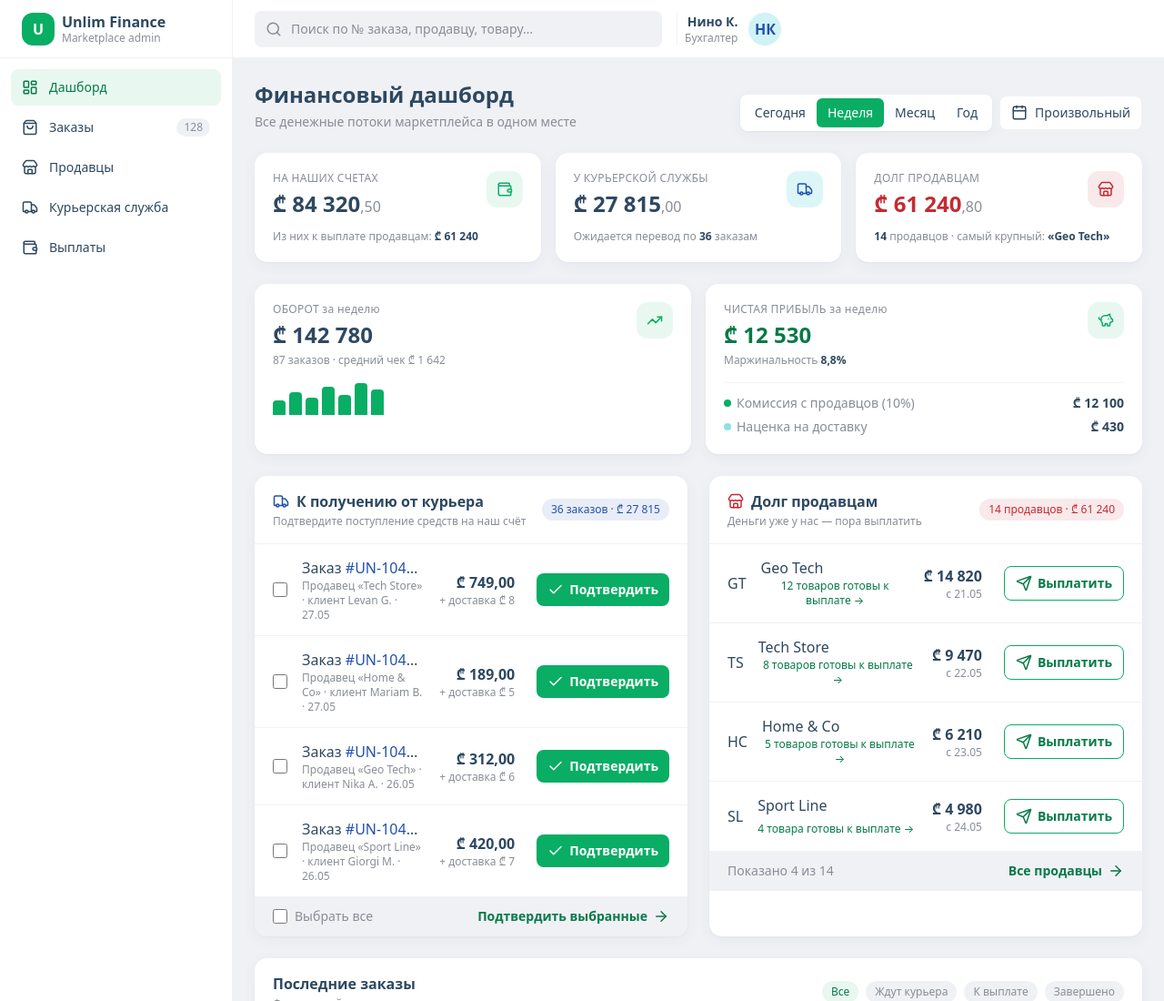
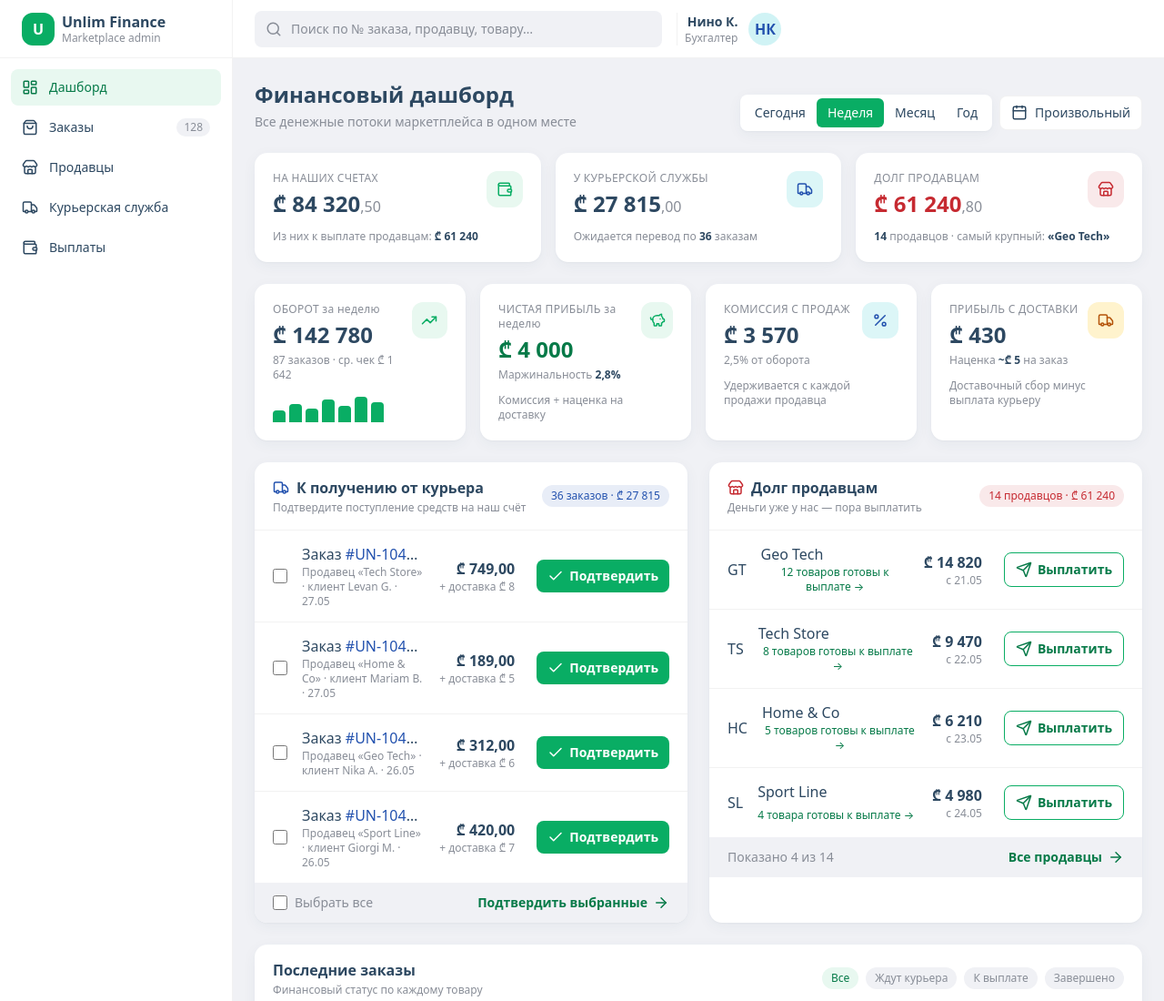
Before and after one commit to alehuiux-art/unlim-finance-admin, a plain HTML site: page index.html in a window 1280 px wide. Shown: the top 1100 px of the page at 91% size. Drawn offline with nearby package versions, Linux system fonts and the light colour scheme.

Commit message:
Split profit into separate KPI cards: sales commission (2.5%) and delivery margin

```diff
--- a/index.html
+++ b/index.html
@@ -170,17 +170,18 @@
       </section>
 
       <!-- KPI period-dependent -->
-      <section class="grid grid-cols-1 md:grid-cols-2 gap-4">
+      <section class="grid grid-cols-1 md:grid-cols-2 xl:grid-cols-4 gap-4">
+
         <div class="bg-white rounded-xl2 shadow-card p-5">
           <div class="flex items-start justify-between">
             <div>
               <div class="text-xs uppercase tracking-wide text-ink-muted">Оборот <span data-period-label class="lowercase">за неделю</span></div>
               <div class="text-2xl font-bold mt-1" data-kpi="turnover">₾ 142 780</div>
-              <div class="text-xs text-ink-muted mt-1"><span data-kpi="orders">87</span> заказов · средний чек <span data-kpi="avg">₾ 1 642</span></div>
+              <div class="text-xs text-ink-muted mt-1"><span data-kpi="orders">87</span> заказов · ср. чек <span data-kpi="avg">₾ 1 642</span></div>
             </div>
             <div class="w-10 h-10 rounded-xl bg-brand-50 text-brand grid place-items-center"><i data-lucide="trending-up"></i></div>
           </div>
-          <div class="mt-3 flex items-end gap-1 h-10">
+          <div class="mt-3 flex items-end gap-1 h-8">
             <div class="bar" style="height:40%"></div>
             <div class="bar" style="height:62%"></div>
             <div class="bar" style="height:48%"></div>
@@ -195,21 +196,36 @@
           <div class="flex items-start justify-between">
             <div>
               <div class="text-xs uppercase tracking-wide text-ink-muted">Чистая прибыль <span data-period-label class="lowercase">за неделю</span></div>
-              <div class="text-2xl font-bold mt-1 text-brand-700" data-kpi="profit">₾ 12 530</div>
-              <div class="text-xs text-ink-muted mt-1">Маржинальность <span data-kpi="margin" class="font-semibold text-ink">8,8%</span></div>
+              <div class="text-2xl font-bold mt-1 text-brand-700" data-kpi="profit">₾ 4 000</div>
+              <div class="text-xs text-ink-muted mt-1">Маржинальность <span data-kpi="margin" class="font-semibold text-ink">2,8%</span></div>
             </div>
             <div class="w-10 h-10 rounded-xl bg-brand-50 text-brand grid place-items-center"><i data-lucide="piggy-bank"></i></div>
           </div>
-          <dl class="mt-4 space-y-1.5 text-sm border-t border-black/5 pt-3">
-            <div class="flex justify-between">
-              <dt class="text-ink-muted flex items-center gap-1.5"><span class="w-2 h-2 rounded-full bg-brand"></span> Комиссия с продавцов (10%)</dt>
-              <dd class="font-semibold" data-kpi="profitCommission">₾ 12 100</dd>
+          <div class="mt-3 text-xs text-ink-muted">Комиссия + наценка на доставку</div>
+        </div>
+
+        <div class="bg-white rounded-xl2 shadow-card p-5">
+          <div class="flex items-start justify-between">
+            <div>
+              <div class="text-xs uppercase tracking-wide text-ink-muted">Комиссия с продаж</div>
+              <div class="text-2xl font-bold mt-1" data-kpi="profitCommission">₾ 3 570</div>
+              <div class="text-xs text-ink-muted mt-1">2,5% от оборота</div>
             </div>
-            <div class="flex justify-between">
-              <dt class="text-ink-muted flex items-center gap-1.5"><span class="w-2 h-2 rounded-full bg-cyan"></span> Наценка на доставку</dt>
-              <dd class="font-semibold" data-kpi="profitDelivery">₾ 430</dd>
+            <div class="w-10 h-10 rounded-xl bg-cyan/30 text-info grid place-items-center"><i data-lucide="percent"></i></div>
+          </div>
+          <div class="mt-3 text-xs text-ink-muted">Удерживается с каждой продажи продавца</div>
+        </div>
+
+        <div class="bg-white rounded-xl2 shadow-card p-5">
+          <div class="flex items-start justify-between">
+            <div>
+              <div class="text-xs uppercase tracking-wide text-ink-muted">Прибыль с доставки</div>
+              <div class="text-2xl font-bold mt-1" data-kpi="profitDelivery">₾ 430</div>
+              <div class="text-xs text-ink-muted mt-1">Наценка <span data-kpi="deliveryMargin" class="font-semibold text-ink">~₾ 5</span> на заказ</div>
             </div>
-          </dl>
+            <div class="w-10 h-10 rounded-xl bg-warn/20 text-amber-700 grid place-items-center"><i data-lucide="truck"></i></div>
+          </div>
+          <div class="mt-3 text-xs text-ink-muted">Доставочный сбор минус выплата курьеру</div>
         </div>
       </section>
 
@@ -1663,10 +1679,10 @@
 
   /* ====== DASHBOARD PERIOD SWITCH ====== */
   const periodData = {
-    today: { label:'за сегодня', turnover:'₾ 18 520', orders:'12', avg:'₾ 1 543', profit:'₾ 1 850', margin:'10,0%', commission:'₾ 1 780', delivery:'₾ 70' },
-    week:  { label:'за неделю',  turnover:'₾ 142 780', orders:'87', avg:'₾ 1 642', profit:'₾ 12 530', margin:'8,8%', commission:'₾ 12 100', delivery:'₾ 430' },
-    month: { label:'за месяц',   turnover:'₾ 528 940', orders:'342', avg:'₾ 1 546', profit:'₾ 48 920', margin:'9,2%', commission:'₾ 47 200', delivery:'₾ 1 720' },
-    year:  { label:'за год',     turnover:'₾ 6 124 800', orders:'4 128', avg:'₾ 1 484', profit:'₾ 587 400', margin:'9,6%', commission:'₾ 566 200', delivery:'₾ 21 200' },
+    today: { label:'за сегодня', turnover:'₾ 18 520',   orders:'12',    avg:'₾ 1 543', profit:'₾ 530',     margin:'2,9%', commission:'₾ 463',     delivery:'₾ 70',     deliveryMargin:'~₾ 6' },
+    week:  { label:'за неделю',  turnover:'₾ 142 780',  orders:'87',    avg:'₾ 1 642', profit:'₾ 4 000',   margin:'2,8%', commission:'₾ 3 570',   delivery:'₾ 430',    deliveryMargin:'~₾ 5' },
+    month: { label:'за месяц',   turnover:'₾ 528 940',  orders:'342',   avg:'₾ 1 546', profit:'₾ 14 944',  margin:'2,8%', commission:'₾ 13 224',  delivery:'₾ 1 720',  deliveryMargin:'~₾ 5' },
+    year:  { label:'за год',     turnover:'₾ 6 124 800', orders:'4 128', avg:'₾ 1 484', profit:'₾ 174 320', margin:'2,8%', commission:'₾ 153 120', delivery:'₾ 21 200', deliveryMargin:'~₾ 5' },
   };
   const periodSwitch = document.getElementById('periodSwitch');
   if (periodSwitch) {
@@ -1689,6 +1705,7 @@
       set('margin', d.margin);
       set('profitCommission', d.commission);
       set('profitDelivery', d.delivery);
+      set('deliveryMargin', d.deliveryMargin);
     });
   }
 </script>
```
